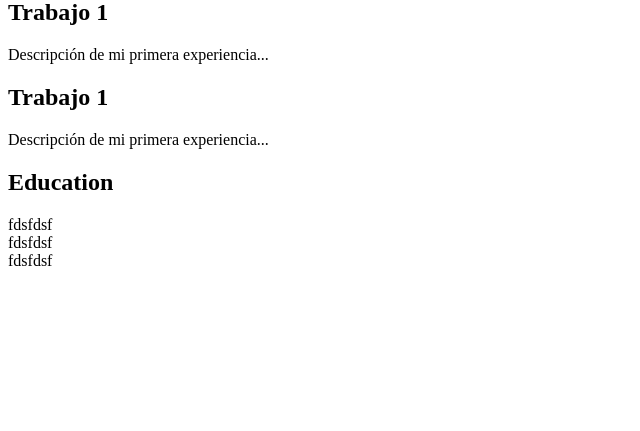
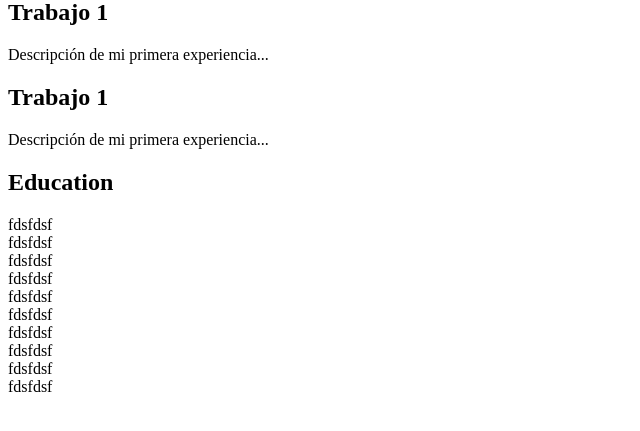
Before and after one commit to DamianDubra/Portfolio_Damian_Dubra, a Django app: template mi_portfolio/main/templates/main/components/about.html in a window 1280 px wide. Shown: the part 310-741 px from the top of the page, without its empty margins (0-640 px from the left). Run offline with Django 5.2, Linux system fonts and the light colour scheme; the template is opened without the code that fills it, so the values that code supplies are empty.

Commit message:
fast changes

```diff
--- a/mi_portfolio/main/templates/main/components/about.html
+++ b/mi_portfolio/main/templates/main/components/about.html
@@ -2,23 +2,23 @@
     <div class="container d-flex flex justify-content-between">
         <div class="container-about">
             <h1>Experiencies</h1>
-            <div class="card projects">
+            <div class="card about">
                 <h2>Trabajo 1</h2>
                 <p>Descripción de mi primera experiencia...</p>
             </div>
-            <div class="card projects">
+            <div class="card about">
                 <h2>Trabajo 1</h2>
                 <p>Descripción de mi primera experiencia...</p>
             </div>
-            <div class="card projects">
+            <div class="card about">
                 <h2>Trabajo 1</h2>
                 <p>Descripción de mi primera experiencia...</p>
             </div>
-            <div class="card projects">
+            <div class="card about">
                 <h2>Trabajo 1</h2>
                 <p>Descripción de mi primera experiencia...</p>
             </div>
-            <div class="card projects">
+            <div class="card about">
                 <h2>Trabajo 1</h2>
                 <p>Descripción de mi primera experiencia...</p>
             </div>
@@ -27,15 +27,37 @@
         </div>
         <div class="container-about">
             <h1>Education</h1>
-            <div class="card projects">
+            <div class="card education">
                 fdsfdsf
             </div>
-            <div class="card projects">
+            <div class="card education">
                 fdsfdsf
             </div>
-            <div class="card projects">
+            <div class="card education">
                 fdsfdsf
             </div>
+            <div class="card education">
+                fdsfdsf
+            </div>
+            <div class="card education">
+                fdsfdsf
+            </div>
+            <div class="card education">
+                fdsfdsf
+            </div>
+            <div class="card education">
+                fdsfdsf
+            </div>
+            <div class="card education">
+                fdsfdsf
+            </div>
+            <div class="card education">
+                fdsfdsf
+            </div>
+            <div class="card education">
+                fdsfdsf
+            </div>
+
         </div>
     </div>
 </section>
--- a/mi_portfolio/main/templates/main/components/intro.html
+++ b/mi_portfolio/main/templates/main/components/intro.html
@@ -1,7 +1,8 @@
 {% load static %}
+{% load cache_bust %}
 <script src="https://cdn.jsdelivr.net/npm/animejs@3.2.2/lib/anime.min.js"></script>
 
-<script src="{% static 'js/image.js' %}"></script>
+<script src="{% static_versioned 'js/image.js' %}"></script>
 
 <div class="container-intro">
 
```
Also changed, not shown: mi_portfolio/main/templates/main/base.html (+5 -3 lines), mi_portfolio/main/templatetags/cache_bust.py (added, +14 -0 lines), mi_portfolio/main/templatetags/__init__.py (added), 2 other files.
